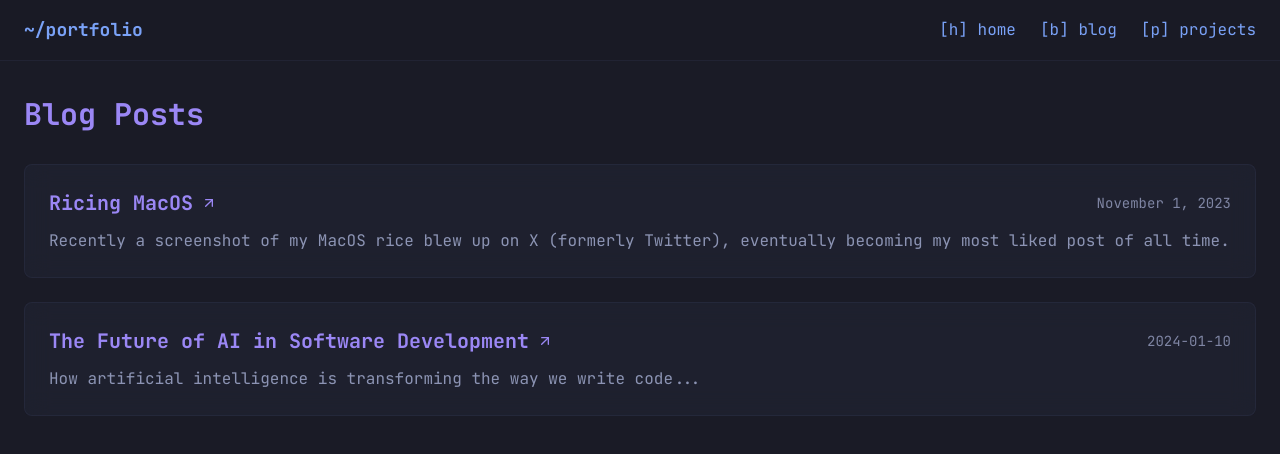
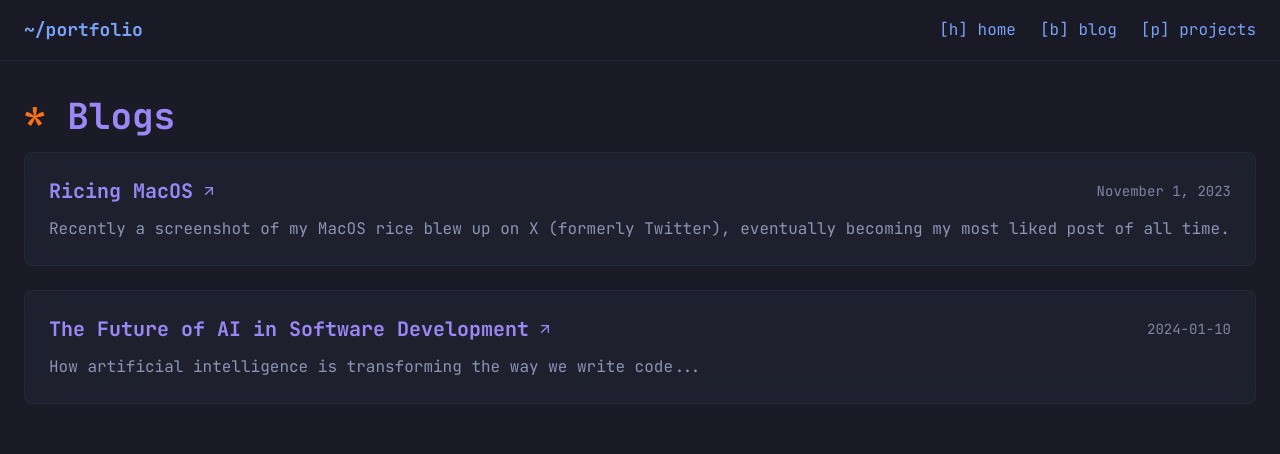
Before and after one commit to amainooti/Portfolio, a React (Vite) app: page /blog in a window 1280 px wide. Shown: the top 454 px of the page. Built offline with nearby package versions, Linux system fonts and the light colour scheme.

Commit message:
added style properties to pages

```diff
--- a/src/pages/Blog.tsx
+++ b/src/pages/Blog.tsx
@@ -9,7 +9,9 @@ const Blog = () => {
     <div className="min-h-screen bg-terminal-bg">
       <Navigation />
       <main className="container mx-auto px-4 sm:px-6 pt-24 pb-12">
-        <h1 className="text-2xl sm:text-3xl font-bold text-[#9b87f5] mb-8">Blog Posts</h1>
+        <h1 className="text-xl sm:text-2xl md:text-3xl lg:text-4xl font-bold text-[#9b87f5] dark:text-[#6a4bc5] mb-2 sm:mb-3 md:mb-4">
+          <span className="text-[#F97316]">*</span> Blogs
+        </h1>
         <div className="grid gap-6">
           <article
             onClick={() => navigate("/blog/ricing-macos")}
@@ -20,10 +22,13 @@ const Blog = () => {
                 Ricing MacOS
                 <ArrowUpRight className="w-4 h-4 group-hover:-translate-y-0.5 transition-transform duration-200" />
               </h2>
-              <span className="text-sm text-terminal-text/70">November 1, 2023</span>
+              <span className="text-sm text-terminal-text/70">
+                November 1, 2023
+              </span>
             </div>
             <p className="text-terminal-text/80">
-              Recently a screenshot of my MacOS rice blew up on X (formerly Twitter), eventually becoming my most liked post of all time.
+              Recently a screenshot of my MacOS rice blew up on X (formerly
+              Twitter), eventually becoming my most liked post of all time.
             </p>
           </article>
 
@@ -39,7 +44,8 @@ const Blog = () => {
               <span className="text-sm text-terminal-text/70">2024-01-10</span>
             </div>
             <p className="text-terminal-text/80">
-              How artificial intelligence is transforming the way we write code...
+              How artificial intelligence is transforming the way we write
+              code...
             </p>
           </article>
         </div>
--- a/src/pages/Index.tsx
+++ b/src/pages/Index.tsx
@@ -72,7 +72,9 @@ const Index = () => {
       <Navigation />
       <main className="container mx-auto px-6 pt-24 pb-12 max-w-3xl">
         <section className="mb-16">
-          <h1 className="text-3xl font-bold text-[#9b87f5] mb-4">Amaino Oti</h1>
+          <h1 className="text-xl sm:text-2xl md:text-3xl lg:text-4xl font-bold text-[#9b87f5] dark:text-[#6a4bc5] mb-2 sm:mb-3 md:mb-4">
+            Amaino Oti
+          </h1>
           <div className="glass-panel p-6 space-y-4">
             <p className="text-[#8E9196] leading-relaxed">
               I'm a software engineer with a diverse background in data
--- a/src/pages/Projects.tsx
+++ b/src/pages/Projects.tsx
@@ -39,7 +39,7 @@ const ProjectsPage = () => {
       <Navigation />
       <main className="container mx-auto px-6 pt-24 pb-12 max-w-3xl">
         <section className="mb-16">
-          <h1 className="text-3xl font-bold text-[#9b87f5] mb-4">
+          <h1 className="text-xl sm:text-2xl md:text-3xl lg:text-4xl font-bold text-[#9b87f5] dark:text-[#6a4bc5] mb-2 sm:mb-3 md:mb-4">
             <span className="text-[#F97316]">*</span> projects
           </h1>
           <p className="text-terminal-text/80 mb-8">
```
